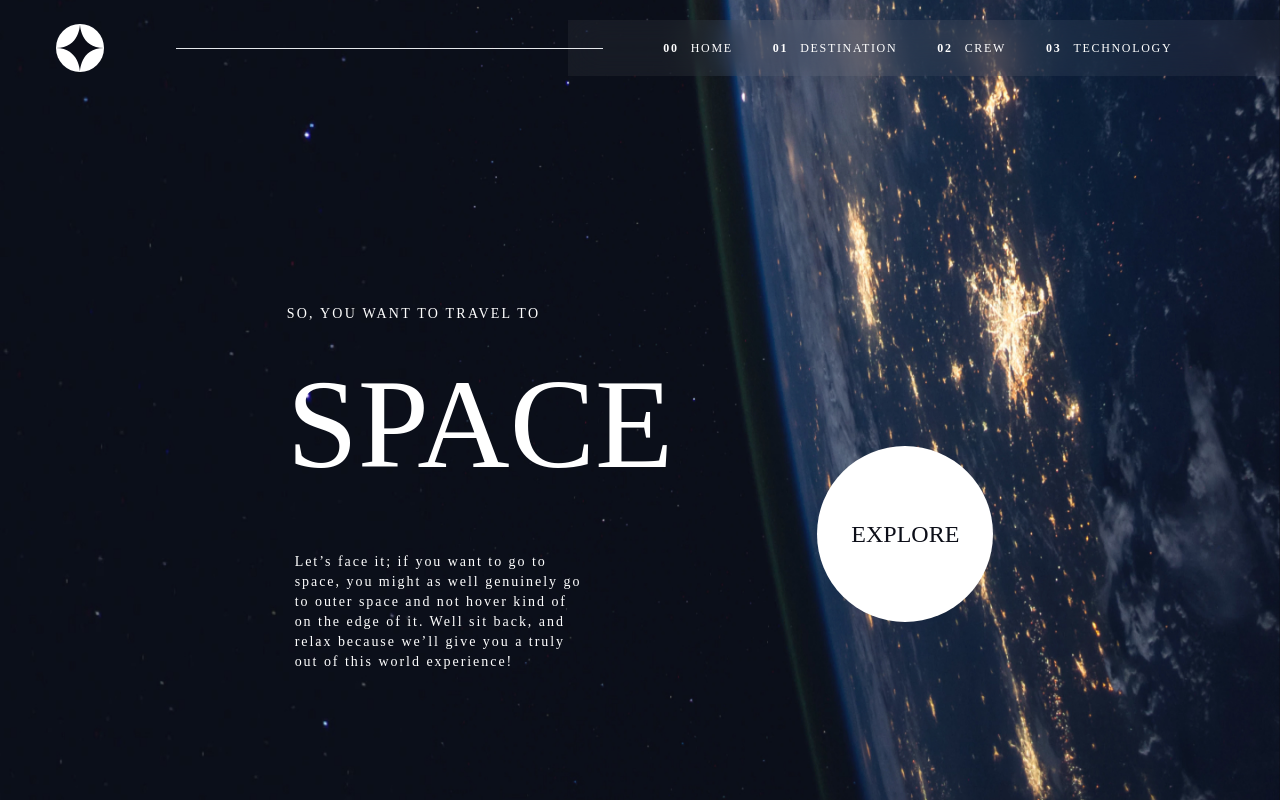
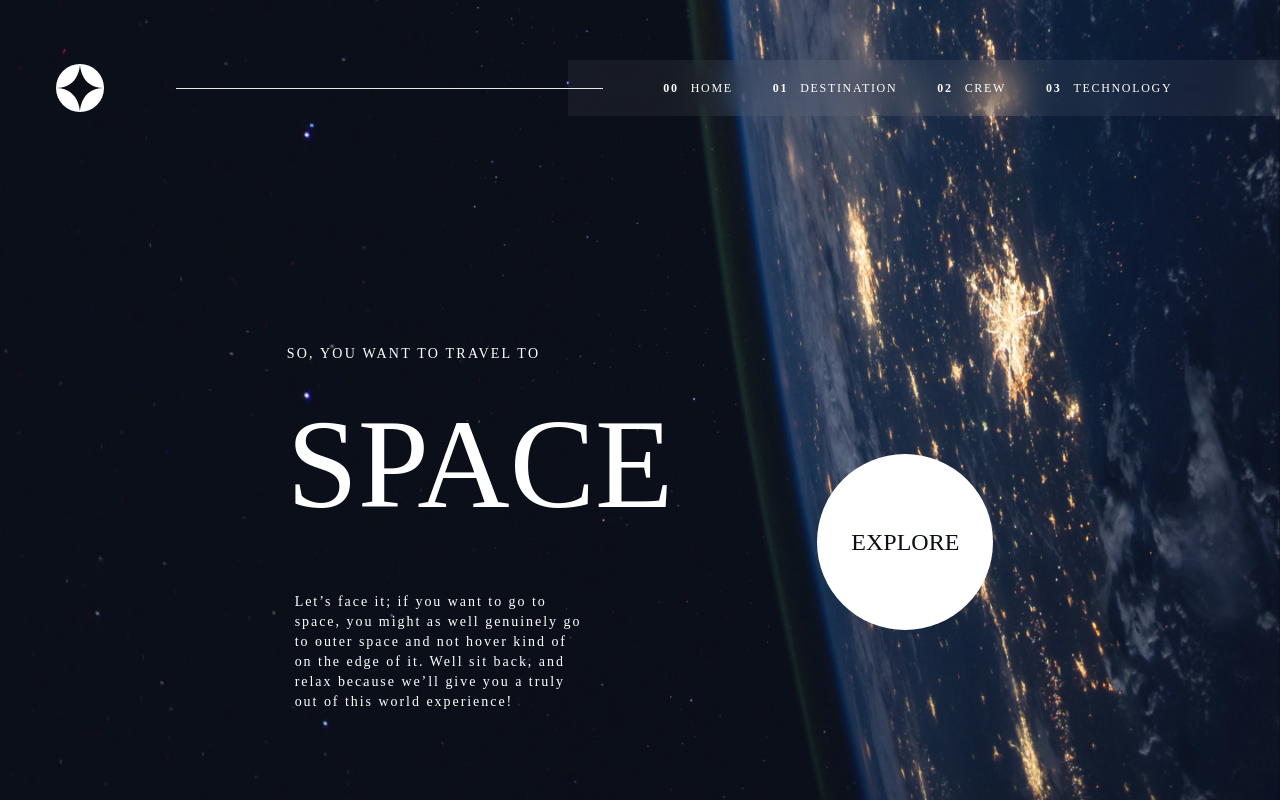
Before and after one commit to kingalingaling/space-tourism, a React (Vite) app: page / in a window 1280 px wide. Built offline with nearby package versions, Linux system fonts and the light colour scheme.

Commit message:
Fixed bottom padding

```diff
--- a/src/App.tsx
+++ b/src/App.tsx
@@ -4,7 +4,7 @@ import Header from './components/header';
 function App() {
 
   return (
-    <section className='flex flex-col items-center bg-home-sm md:bg-home-md lg:bg-home-lg bg-no-repeat bg-cover text-[#fff] w-screen h-screen font-bellefair-regular'>
+    <section className='flex flex-col justify-center items-center bg-home-sm md:bg-home-md lg:bg-home-lg bg-no-repeat bg-cover text-[#fff] w-screen h-screen font-bellefair-regular'>
       <Header />
       <Explore />
     </section>
--- a/src/components/Explore.tsx
+++ b/src/components/Explore.tsx
@@ -15,7 +15,7 @@ const Explore = () => {
           experience!
         </div>
       </div>
-      <div className="mt-16 flex justify-center">
+      <div className="my-10 flex justify-center">
         <button className="h-44 w-44 rounded-full bg-white text-2xl text-black hover:bg-black hover:text-white">
           EXPLORE
         </button>
```
